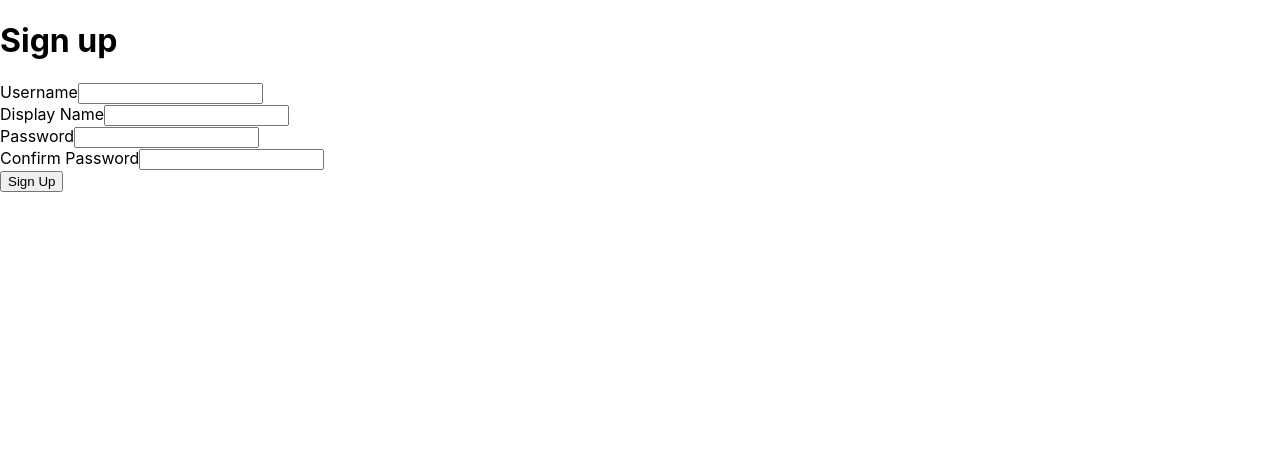
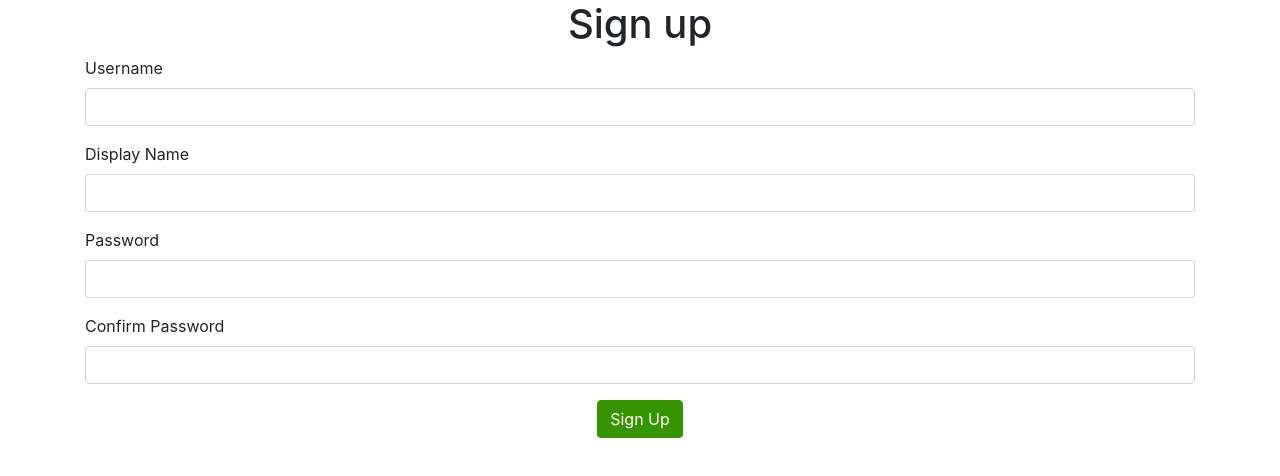
Before and after one commit to uzayyildiztaskan/Innova-Project-Spring-React-Q-A, a React (Create React App) app in the folder frontend/: page / in a window 1280 px wide. Shown: the top 476 px of the page. Built offline with nearby package versions, Linux system fonts and the light colour scheme.

Commit message:
Improved UI

```diff
--- a/frontend/package.json
+++ b/frontend/package.json
@@ -7,6 +7,8 @@
     "@testing-library/react": "^11.2.5",
     "@testing-library/user-event": "^12.6.3",
     "axios": "^0.21.1",
+    "bootstrap": "^4.6.0",
+    "node-sass": "^5.0.0",
     "react": "^17.0.1",
     "react-dom": "^17.0.1",
     "react-scripts": "4.0.2",
--- a/frontend/src/RegisterUserPage.js
+++ b/frontend/src/RegisterUserPage.js
@@ -26,33 +26,37 @@
             username,
             displayName,
             password
-        }
+        };
         axios.post('/api/1.0/users', body);
     }
 
     render(){
 
         return(
+            <div className = "container">
                 <form>
-                <h1>Sign up</h1>
-                <div>
+                    <h1 className = "text-center">Sign up</h1>
+                    <div className = "form-group">
                         <label>Username</label>
-                    <input name = "username" onChange={this.onChange} />
+                        <input className = "form-control" name = "username" onChange={this.onChange} />
                     </div>
-                <div>
+                    <div className = "form-group">
                         <label>Display Name</label>
-                    <input name = "displayName" onChange={this.onChange} />
+                        <input className = "form-control" name = "displayName" onChange={this.onChange} />
                     </div>
-                <div>
+                    <div className = "form-group">
                         <label>Password</label>
-                    <input name = "password" type="password" onChange={this.onChange} />
+                        <input className = "form-control" name = "password" type="password" onChange={this.onChange} />
                     </div>
-                <div>
+                    <div className = "form-group">
                         <label>Confirm Password</label>
-                    <input name = "passwordConfirm" type="password" onChange={this.onChange} />
+                        <input className = "form-control" name = "passwordConfirm" type="password" onChange={this.onChange} />
                     </div>
-                <button onClick={this.onClickSignUp}>Sign Up</button>
+                    <div className = "text-center">
+                        <button className = "btn btn-primary" onClick={this.onClickSignUp}>Sign Up</button>
+                    </div>
                 </form>
+            </div>
         );
     }
 }
--- /dev/null
+++ b/frontend/src/bootstrap-override.scss
@@ -0,0 +1,3 @@
+$primary: rgb(54, 148, 0);
+
+@import '~bootstrap/scss/bootstrap.scss';
--- a/frontend/src/index.js
+++ b/frontend/src/index.js
@@ -1,6 +1,7 @@
 import React from 'react';
 import ReactDOM from 'react-dom';
 import './index.css';
+import './bootstrap-override.scss';
 import App from './App';
 import RegisterUserPage from './RegisterUserPage';
 import reportWebVitals from './reportWebVitals';
```
Also changed, not shown: 1 other file (tests, documents, lock files or other folders). Lines whose indentation alone changed are shown as unchanged.
